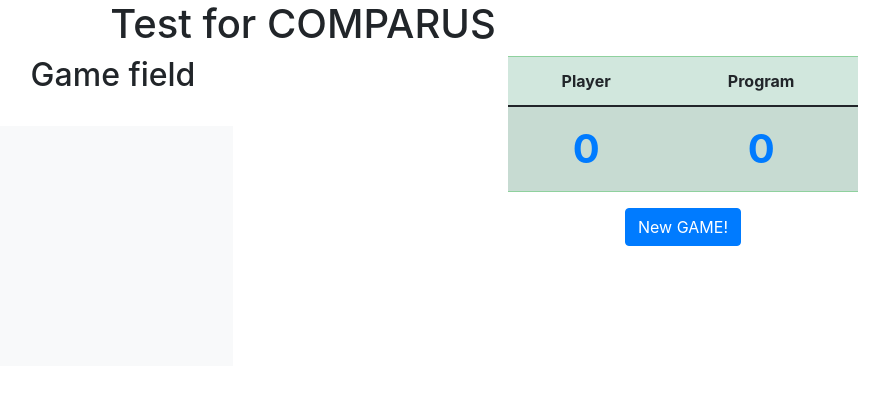
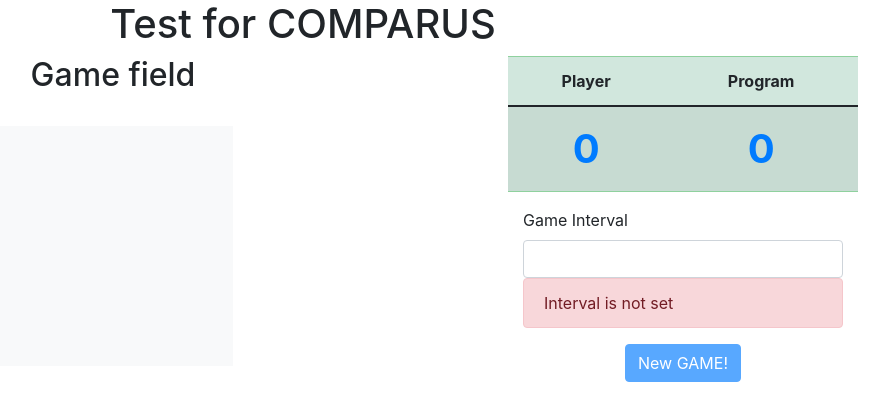
Before and after one commit to Father-Solomon/testforcomparus, an Angular app in the folder comparus/: page / in a window 1280 px wide. Shown: the top 420 px of the page, without its empty margins (337-1226 px from the left). Built offline with nearby package versions, Linux system fonts and the light colour scheme.

Commit message:
add form group with validation

```diff
--- a/comparus/src/app/app.module.ts
+++ b/comparus/src/app/app.module.ts
@@ -1,6 +1,6 @@
 import { NgModule } from '@angular/core';
 import { BrowserModule } from '@angular/platform-browser';
-
+import { ReactiveFormsModule, FormsModule }   from '@angular/forms';
 import { AppComponent } from './app.component';
 import { NgbModule } from '@ng-bootstrap/ng-bootstrap';
 import { NewGameBtnService } from './services/new-game-btn.service';
@@ -18,7 +18,7 @@ import { MeModalComponent } from './components/me-modal/me-modal.component';
     MeGameFieldComponent,
     MeModalComponent,
   ],
-  imports: [BrowserModule, NgbModule],
+  imports: [BrowserModule, NgbModule, BrowserModule, FormsModule, ReactiveFormsModule],
   providers: [NewGameBtnService, FieldService],
   bootstrap: [AppComponent],
 })
--- a/comparus/src/app/components/me-game-field/me-game-field.component.ts
+++ b/comparus/src/app/components/me-game-field/me-game-field.component.ts
@@ -19,6 +19,7 @@ export class MeGameFieldComponent implements OnInit {
   field: ElementRef | undefined = undefined;
   stream$ = new Subject();
   chosenCell: { row: number; col: number } = { row: 0, col: 0 };
+  timerInMs: number = 0;
   constructor(
     private modalService: NgbModal,
     private fieldService: FieldService,
@@ -26,7 +27,8 @@ export class MeGameFieldComponent implements OnInit {
     private randomCellService: RandomCellService
   ) {}
   ngOnInit(): void {
-    this.newGameBtnService.newGameBtn$.subscribe(() => {
+    this.newGameBtnService.newGameBtn$.subscribe((v) => {
+      this.timerInMs = v;
       this.start();
     });
   }
--- a/comparus/src/app/components/me-sidebar/me-sidebar.component.html
+++ b/comparus/src/app/components/me-sidebar/me-sidebar.component.html
@@ -19,9 +19,24 @@
       </tbody>
     </table>
   </div>
+  <form [formGroup]="intervalForm" (ngSubmit)="submit()">
+    <div class="form-group">
+      <label>Game Interval</label>
+      <input class="form-control" name="interval" formControlName="interval" [disabled]="gameIsActive"/>
+
+      <div class="alert alert-danger"
+          *ngIf="intervalForm.controls['interval'].invalid && intervalForm.controls['interval'].value !== ''">
+          Interval is incorrect
+      </div>
+      <div class="alert alert-danger"
+        *ngIf="intervalForm.controls['interval'].value === ''">
+        Interval is not set
+  </div>
+  </div>
+  </form>
   <div class="row">
     <div class="col d-flex justify-content-center">
-      <button type="button" class="btn btn-primary" (click)="startGame($event)" [disabled]="gameIsActive">
+      <button type="button" class="btn btn-primary" (click)="startGame($event)" [disabled]="gameIsActive || intervalForm.controls['interval'].invalid">
         New GAME!
       </button>
     </div>
--- a/comparus/src/app/components/me-sidebar/me-sidebar.component.ts
+++ b/comparus/src/app/components/me-sidebar/me-sidebar.component.ts
@@ -1,4 +1,5 @@
 import { Component, OnInit } from '@angular/core';
+import { FormControl, FormGroup, Validators } from '@angular/forms';
 import { NewGameBtnService } from 'services/new-game-btn.service';
 import { FieldService } from 'services/field.service';
 
@@ -10,22 +11,33 @@ import { FieldService } from 'services/field.service';
 export class MeSidebarComponent implements OnInit {
   score = { player: 0, program: 0 };
   gameIsActive: boolean = false;
+  intervalForm : FormGroup;
   constructor(
     private newGameBtnService: NewGameBtnService,
     private fieldService: FieldService
-  ) {}
+  ) {
+    this.intervalForm = new FormGroup({
+      "interval": new FormControl('', [Validators.required, Validators.pattern("^[0-9]*$"), Validators.maxLength(4)]),
+  });
+  }
+
 
   ngOnInit(): void {
     this.newGameBtnService.endGame$.subscribe(() => {
       this.gameIsActive = false;
+
     });
     this.fieldService.score$.subscribe((v) => {
       this.score.player = v.player;
       this.score.program = v.program;
     });
   }
+  submit() {
+    console.log(this.intervalForm);
+  }
+
   startGame(event: MouseEvent): void {
     this.gameIsActive = true;
-    this.newGameBtnService.newGameBtn$.next('');
+    this.newGameBtnService.newGameBtn$.next(this.intervalForm.controls['interval'].value);
   }
 }
--- a/comparus/src/app/services/new-game-btn.service.ts
+++ b/comparus/src/app/services/new-game-btn.service.ts
@@ -3,7 +3,7 @@ import { Subject } from 'rxjs';
 
 @Injectable()
 export class NewGameBtnService {
-  newGameBtn$ = new Subject();
+  newGameBtn$ = new Subject<number>();
   endGame$ = new Subject();
   constructor() {}
 }
```
